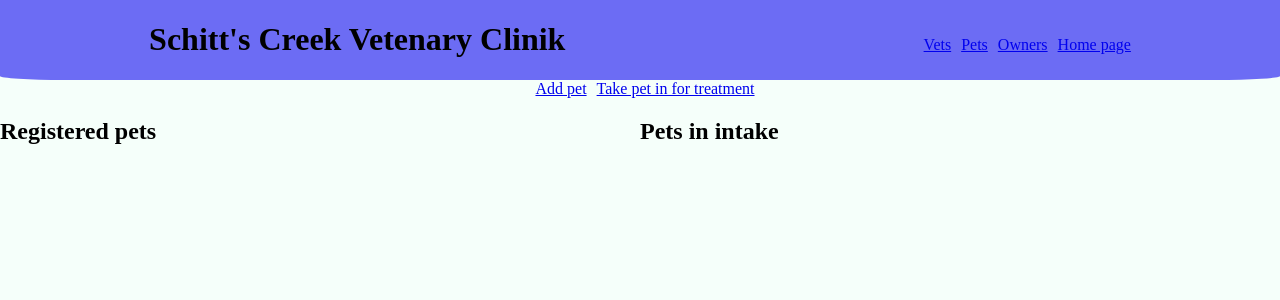
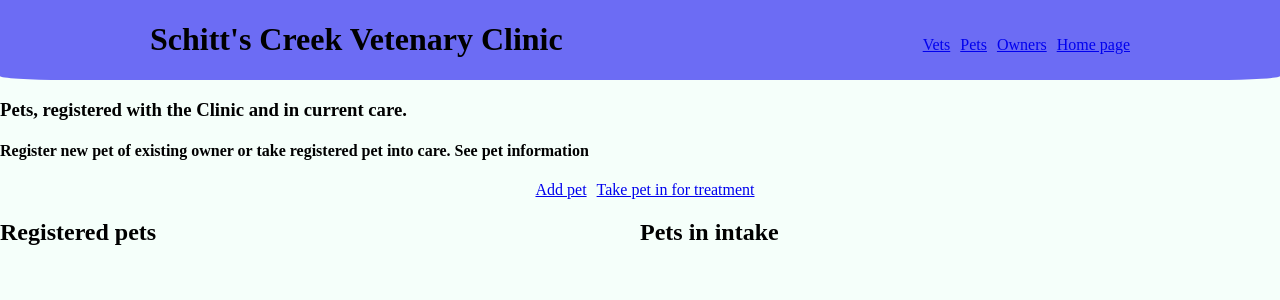
Before and after one commit to Benje1/Benjamin_project, a Flask app: page /pets in a window 1280 px wide. Shown: the top 300 px of the page. Run offline with Flask 2, Linux system fonts and the light colour scheme; data that the repository does not hold is empty; some libraries are stand-ins or nearby versions.

```diff
--- a/templates/base.html
+++ b/templates/base.html
@@ -9,7 +9,7 @@
 </head>
 <body>
     <header>
-        <h1>  Schitt's Creek Vetenary Clinik </h1>
+        <h1>  Schitt's Creek Vetenary Clinic </h1>
             <div>
         <nav>
             <ul>
--- a/templates/index.html
+++ b/templates/index.html
@@ -1,6 +1,6 @@
 {% extends 'base.html' %}
 {% block content %}
-    <h3>Schitt's Creek Vetenary Clinik</h3>
+    <h3>Schitt's Creek Vetenary Clinic</h3>
 
     <p>Register new vet, pet, or owner.</p>
 
--- a/templates/owners/index.html
+++ b/templates/owners/index.html
@@ -1,6 +1,6 @@
 {% extends 'base.html' %}
 {% block content %}
-
+<h3>Owners, register a new owner and pet or edit owner contact details</h3>
         <nav>
             <a href="/owners/new">Register owner</a>
         </nav>
--- a/templates/pets/index.html
+++ b/templates/pets/index.html
@@ -1,5 +1,8 @@
 {% extends 'base.html' %}
 {% block content %}
+<h3>Pets, registered with the Clinic and in current care.</h3>
+<h4>Register new pet of existing owner or take registered pet into care. See pet information</h4>
+
 <nav>
     <a href="/pets/new">Add pet</a>
     <a href="in_care/new">Take pet in for treatment</a>
--- a/templates/vets/index.html
+++ b/templates/vets/index.html
@@ -1,5 +1,6 @@
 {% extends 'base.html' %}
 {% block content %}
+<h3>Vets, Register a new vet, see who they are taking care of</h3>
 <nav> <a href="/vets/new">Register a new vet</a></nav>
     {% for vet in vets %}
         <a href="/vets/{{vet.id}}"><p>{{ vet.first_name}} {{vet.last_name}}</p></a>
```
Also changed, not shown: templates/in_care/index.html (deleted).
